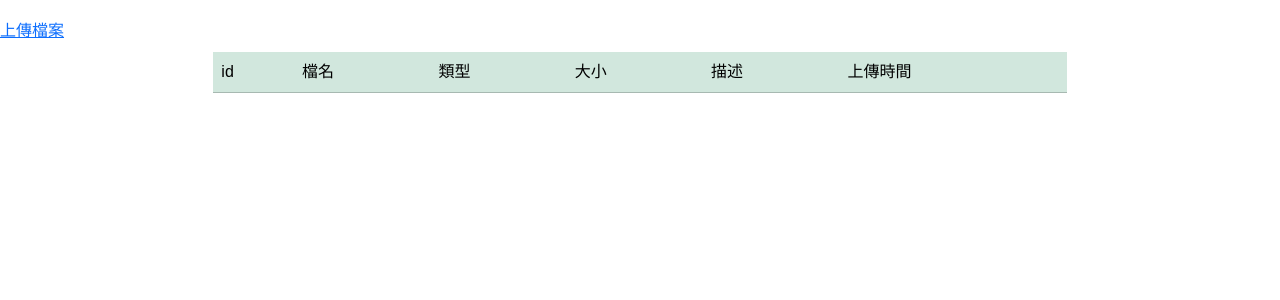
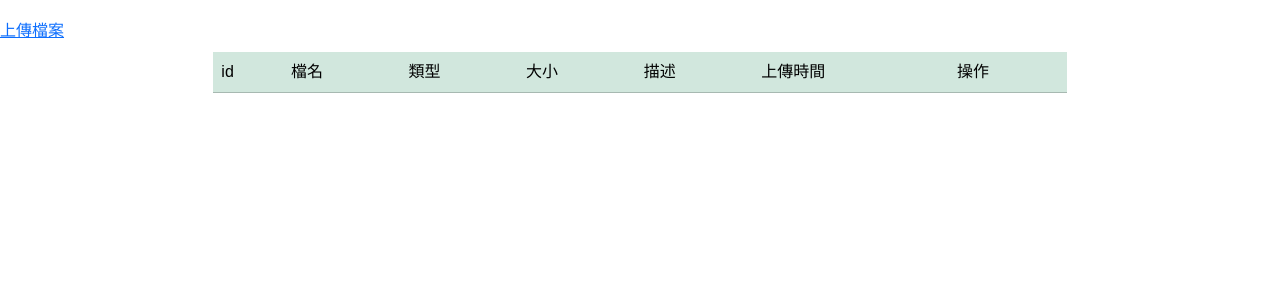
Before and after one commit to mackliu/1122-PHP-FORM, a PHP site: page /manage.php in a window 1280 px wide. Shown: the part 68-368 px from the top of the page. Run offline with PHP 8.4, Linux system fonts and the light colour scheme; data that the repository does not hold is empty.

Commit message:
新增兩個按鈕 編輯與刪除

```diff
--- a/manage.php
+++ b/manage.php
@@ -40,6 +40,7 @@ $files=all('files');
             <td>大小</td>
             <td>描述</td>
             <td>上傳時間</td>
+            <td>操作</td>
         </tr>
     <?php
     foreach($files as $file){
@@ -75,6 +76,10 @@ $files=all('files');
             <td><?=$file['size'];?></td>
             <td><?=$file['desc'];?></td>
             <td><?=$file['create_at'];?></td>
+            <td>
+                <button class="btn btn-info">編輯</button>
+                <button class="btn btn-danger">刪除</button>
+            </td>
         </tr>
     <?php
     }
```
